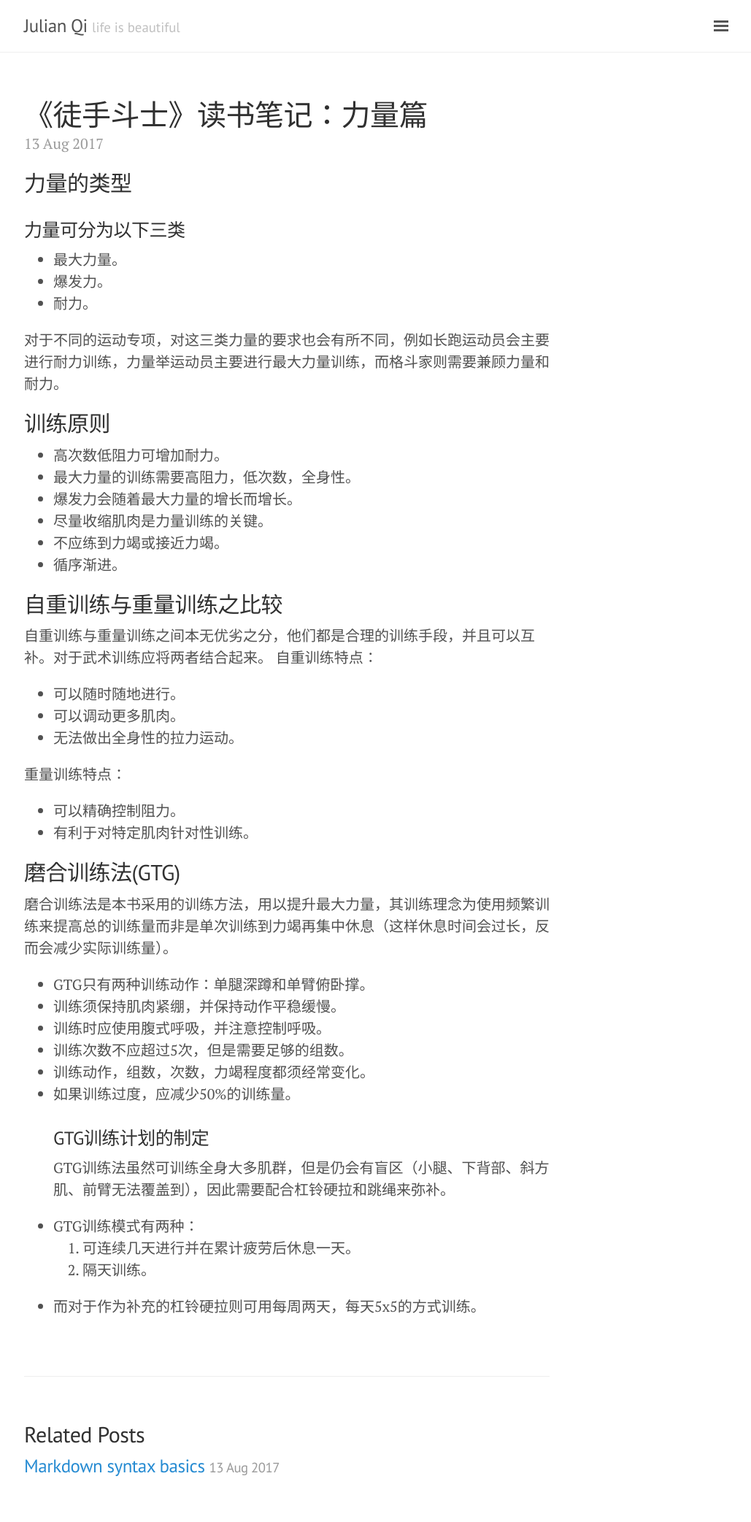
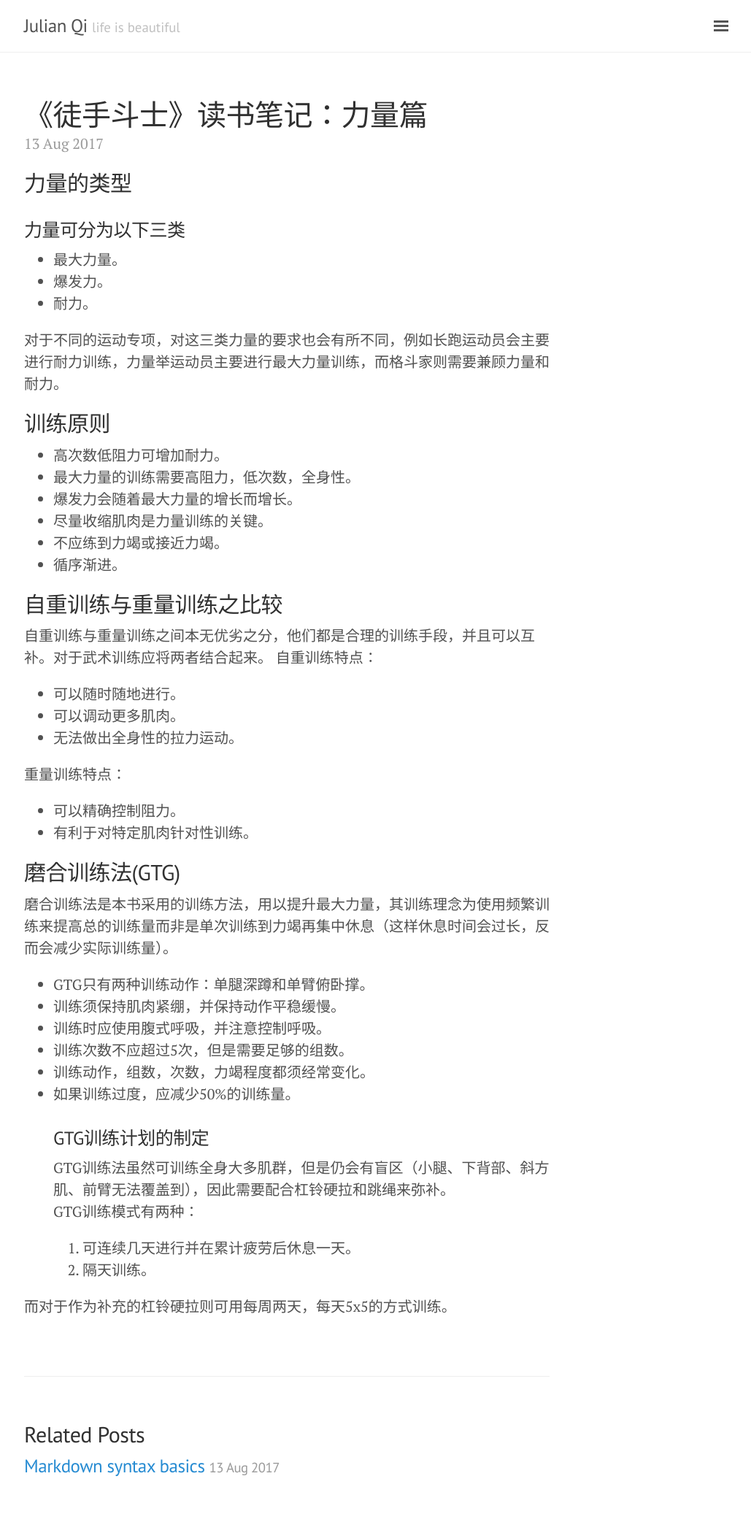
Before and after one commit to julianqi/julianqi.github.io, a Jekyll site: the page built from _posts/2017-08-13-notes-of-the-nacked-warrior-part1.md, in a window 1280 px wide. Shown: the whole page at 73% size, without its empty margins (247-1276 px from the left). Built offline with Jekyll 4.4.1, drawn with Linux system fonts in a browser that asks for light colours.

```diff
--- a/_posts/2017-08-13-notes-of-the-nacked-warrior-part1.md
+++ b/_posts/2017-08-13-notes-of-the-nacked-warrior-part1.md
@@ -40,7 +40,8 @@ title: 《徒手斗士》读书笔记：力量篇
 - 如果训练过度，应减少50%的训练量。
 ### GTG训练计划的制定
 GTG训练法虽然可训练全身大多肌群，但是仍会有盲区（小腿、下背部、斜方肌、前臂无法覆盖到），因此需要配合杠铃硬拉和跳绳来弥补。
-- GTG训练模式有两种：
+GTG训练模式有两种：
 1. 可连续几天进行并在累计疲劳后休息一天。
 2. 隔天训练。
-- 而对于作为补充的杠铃硬拉则可用每周两天，每天5x5的方式训练。
+
+而对于作为补充的杠铃硬拉则可用每周两天，每天5x5的方式训练。
```
